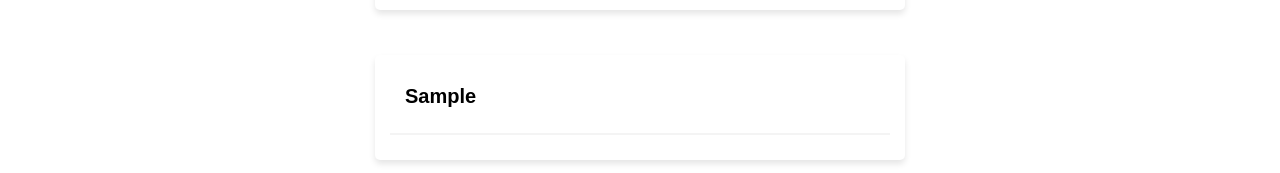
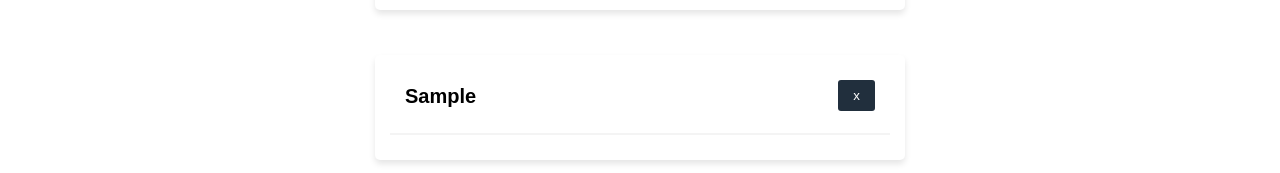
Before and after one commit to arifurtuc/ToDo-App-React, a React (Vite) app: page / in a window 1280 px wide. Both pictures are taken after typing "Sample" into the empty fields and a click on the button "Add". Shown: the part 177-350 px from the top of the page. Built offline with nearby package versions, Linux system fonts and the light colour scheme.

Commit message:
Adding Delete button

```diff
--- a/src/components/TodoItem.jsx
+++ b/src/components/TodoItem.jsx
@@ -3,7 +3,14 @@
 export default function TodoItem({ item }) {
   return (
     <div className={styles.item}>
-      <div className={styles.itemName}>{item}</div>
+      <div className={styles.itemName}>
+        {item}
+        {/* Delete button to remove todos */}
+        <span>
+          <button className={styles.deleteButton}>x</button>
+        </span>
+      </div>
+      {/* Horizontal line for visual separation */}
       <hr className={styles.line} />
     </div>
   );
--- a/src/components/form.module.css
+++ b/src/components/form.module.css
@@ -25,6 +25,7 @@
   color: white;
   padding: 6px 12px;
   font-size: 20px;
+  cursor: pointer;
 }
 .inputContainer {
   display: flex;
--- a/src/components/todoitem.module.css
+++ b/src/components/todoitem.module.css
@@ -11,3 +11,13 @@
 .line {
   border: 1px solid #f4f4f4;
 }
+.deleteButton {
+  float: right;
+  padding: 8px 15px;
+  border-radius: 3px;
+  border: none;
+  background-color: #212f3d;
+  color: white;
+  margin-top: -5px;
+  cursor: pointer;
+}
```
